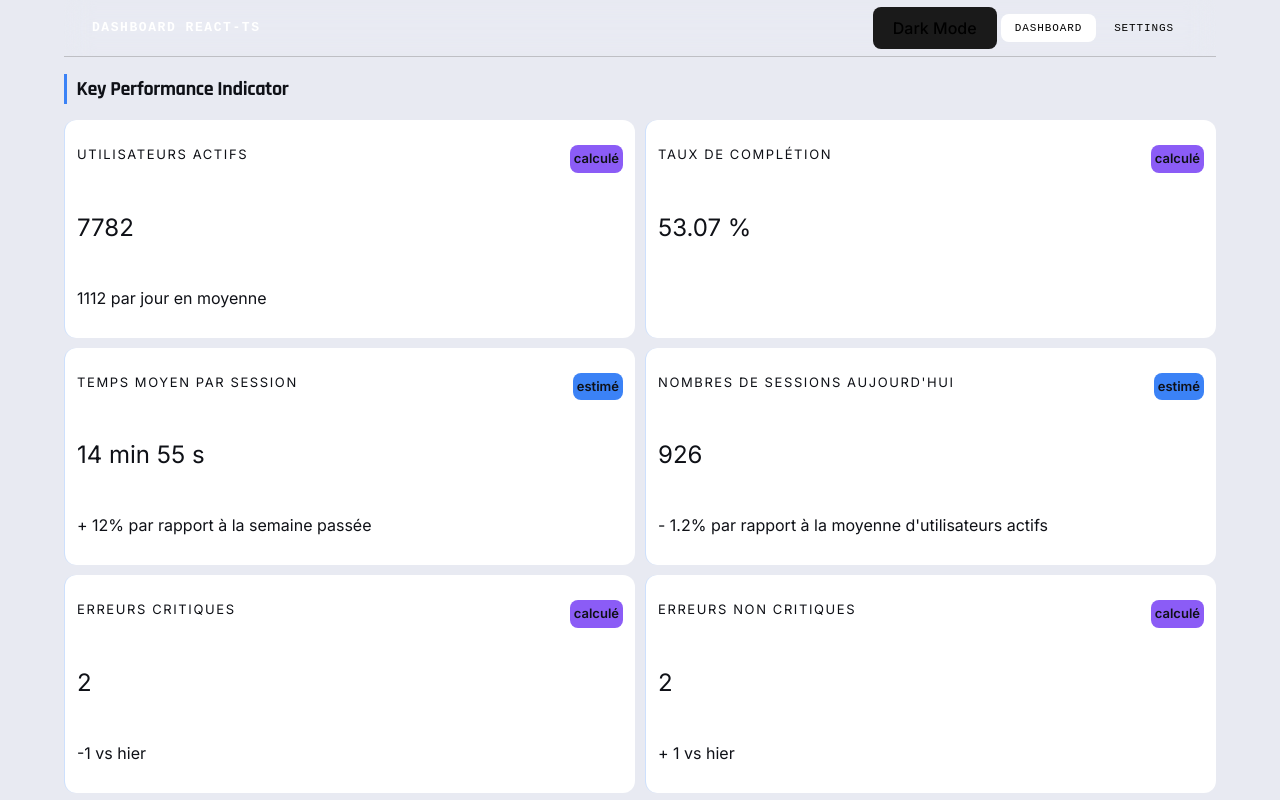
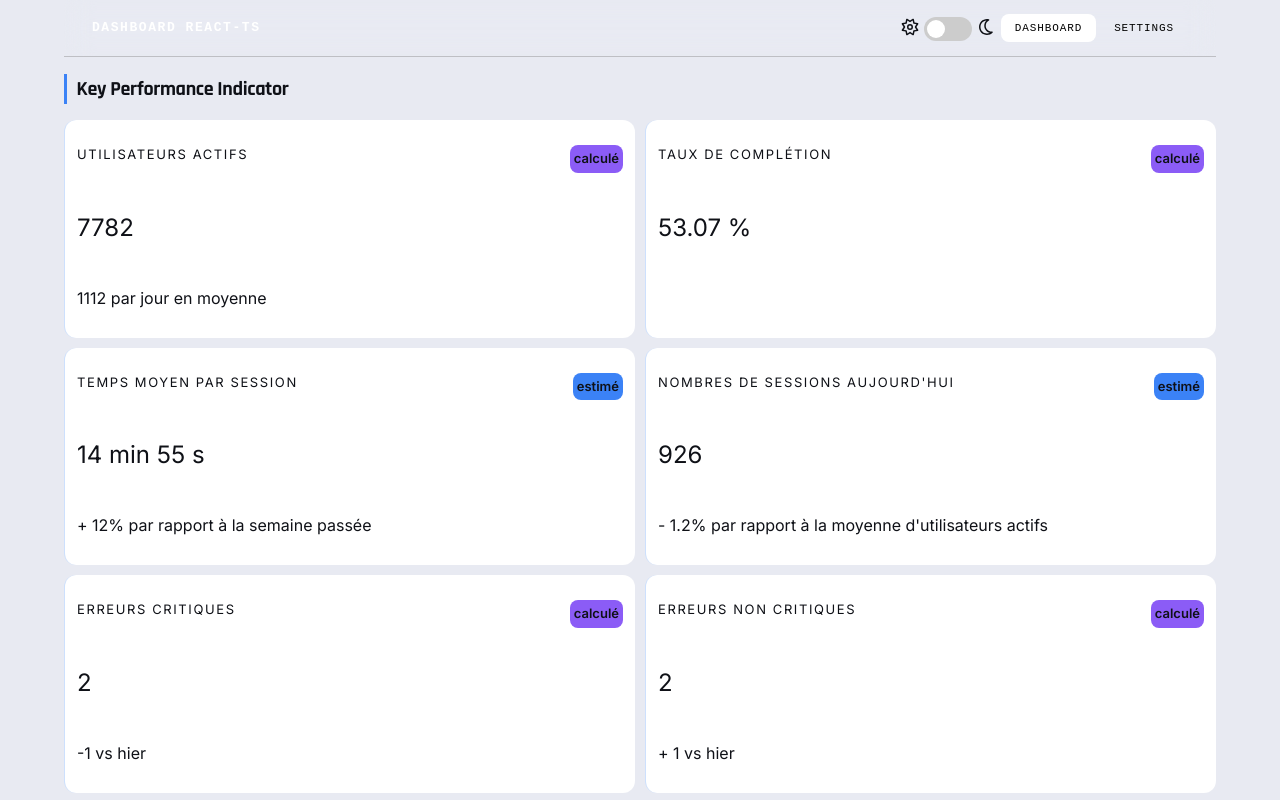
Before and after one commit to MonkeyClem/dashboard-react-ts, a React (Vite) app: page /dashboard in a window 1280 px wide. Shown: the top 800 px of the page. Built offline with nearby package versions, Linux system fonts and the light colour scheme.

Commit message:
feat(topNav / darkMode): - Introduce a switch for the toggle light mode / dark mode - The toggle is now only in the navBar, the settings page does not offer   the possibility to switch anymore

```diff
--- a/src/index.css
+++ b/src/index.css
@@ -78,7 +78,6 @@ a:hover {
 
 body {
   margin: 0;
-  display: flex;
   place-items: center;
   min-width: 320px;
   min-height: 100vh;
--- a/src/pages/SettingsPage/SettingsPage.tsx
+++ b/src/pages/SettingsPage/SettingsPage.tsx
@@ -1,16 +1,6 @@
 import useTheme from "../../shared/hooks/useTheme"
 
 export default function SettingsPage(){
-    const {theme, setTheme} = useTheme()
 
-
-    return  <div>
-            Switch theme to :
-                <button onClick={() => setTheme(theme === "light" ? "dark" : "light")}>
-                   {theme === "dark" ?
-                                "Light Mode"
-                                :
-                                "Dark Mode"}
-                </button>
-            </div>
+    return  "Coming Soon"
 }
--- a/src/shared/layout/Navigation/TopNav/TopNav.module.css
+++ b/src/shared/layout/Navigation/TopNav/TopNav.module.css
@@ -1,5 +1,4 @@
 .topNav {
-  position: sticky;
   top: 0;
   z-index: 100;
   display: flex;
@@ -59,3 +58,47 @@
   background: var(--topNavActiveLinkBackground);
   box-shadow: inset 0 0 0 1px rgba(255,255,255,0.08);
 }
+
+
+.switch{
+  position: relative;
+  display: inline-block;
+  width: 3rem;
+  height: 1.5rem;
+}
+
+.slider{
+  position: absolute;
+  cursor: pointer;
+  top: 0;
+  left: 0;
+  right: 0;
+  bottom: 0;
+  background-color: #ccc;
+  transition: 0.4s;
+  border-radius: 24px;
+}
+
+.slider::before{
+  position: absolute;
+  content: "";
+  height: 18px;
+  width: 18px;
+  left: 3px;
+  bottom: 3px;
+  background-color: white;
+  transition: 0.4s;
+  border-radius: 50%;
+}
+
+input:checked + .slider {
+  background-color: black;
+}
+
+input:checked + .slider:before {
+  transform: translateX(26px);
+}
+
+input:focus + .slider {
+  box-shadow: 0 0 1px white;
+}
--- a/src/shared/layout/Navigation/TopNav/TopNav.tsx
+++ b/src/shared/layout/Navigation/TopNav/TopNav.tsx
@@ -1,10 +1,11 @@
 import  { NavLink } from "react-router-dom";
 import styles from "./TopNav.module.css"
 import useTheme from "../../../hooks/useTheme";
+import { FontAwesomeIcon } from "@fortawesome/react-fontawesome";
+import { faMoon, faSun } from "@fortawesome/free-regular-svg-icons";
 
 
 export default function TopNav() {
-
     const {theme, setTheme} = useTheme()
   return (
     <nav className={styles.topNav}>
@@ -12,12 +13,17 @@ export default function TopNav() {
       <ul className={styles.ul}>
 
         <li>
-            <button onClick={() => setTheme(theme === "light" ? "dark" : "light")}>
-                       {theme === "dark" ?
-                                "Light Mode"
-                                :
-                                "Dark Mode"}
-            </button>
+            <FontAwesomeIcon icon={faSun}/>
+            {" "}
+                <label className={styles.switch}>
+                    <input type="checkbox" onClick={() =>  setTheme(theme === "light" ? "dark" : "light")}>
+                    </input>
+                    <span className={styles.slider}></span>
+                </label>
+            {" "}
+            <FontAwesomeIcon icon={faMoon}/>
+
+
         </li>
 
         <li>
--- a/src/shared/layout/PageShell/PageShell.module.css
+++ b/src/shared/layout/PageShell/PageShell.module.css
@@ -4,4 +4,5 @@
     width: 90vw;
     max-width: 90vw;
     margin: auto;
+
 }
--- a/src/shared/layout/header/ShellHeader.tsx
+++ b/src/shared/layout/header/ShellHeader.tsx
@@ -3,7 +3,7 @@ import TopNav from "../Navigation/TopNav/TopNav"
 
 
 export default function ShellHeader(){
-    return  <>
+    return  (
                 <TopNav/>
-            </>
+    )
 }
```
